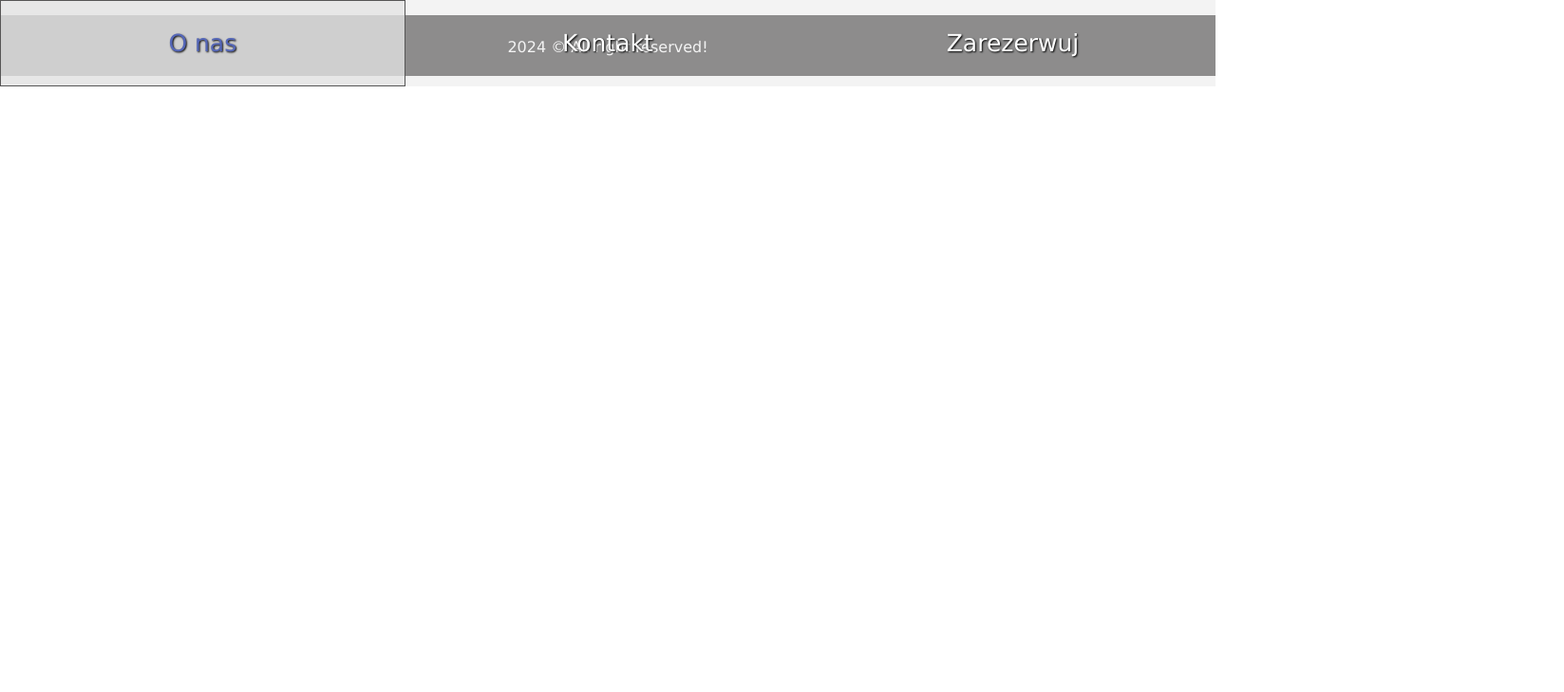
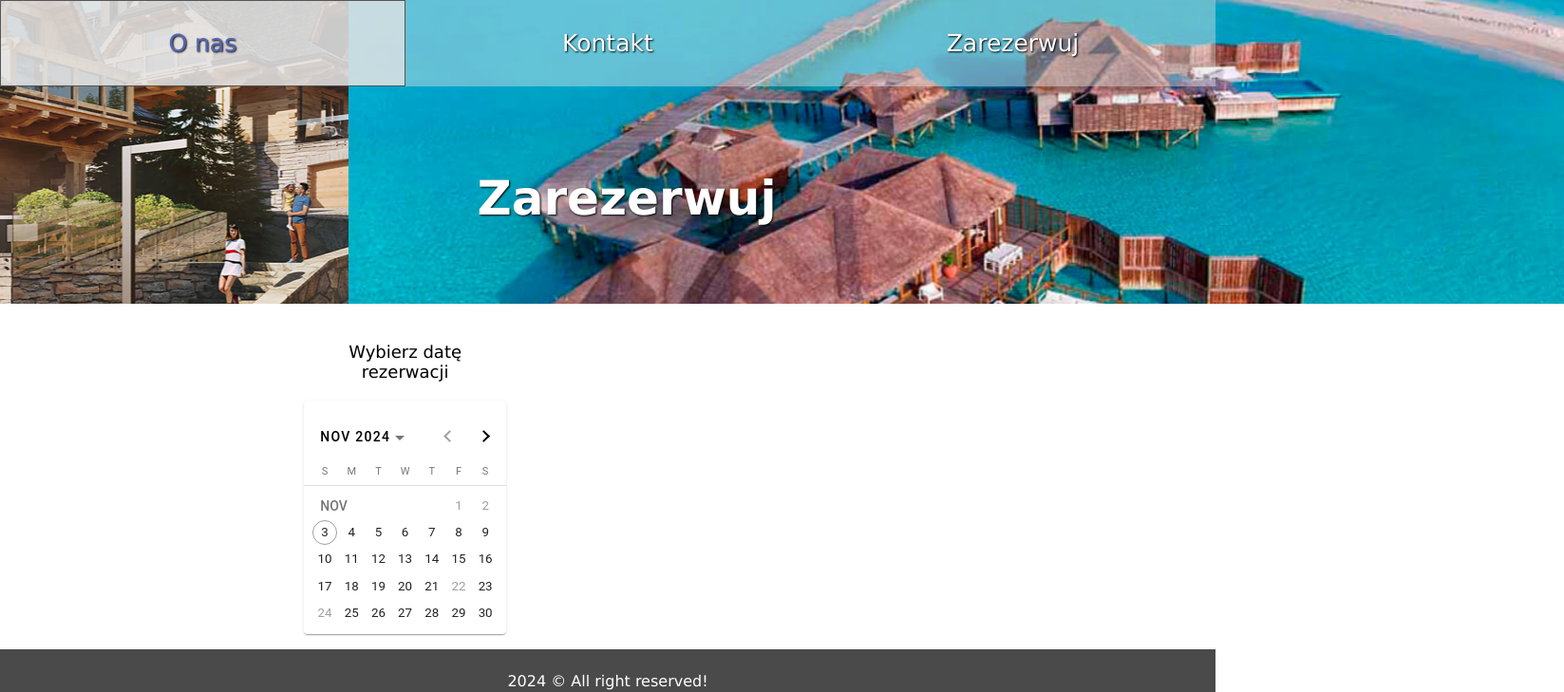
Before and after one commit to dtrybuch/dtrybuch.github.io, an Angular app: page /reservation in a window 1280 px wide. Before the commit this address led to /. Shown: the top 729 px of the page at 95% size, 1647 px wide, since content can reach past the window. Built offline with nearby package versions, Linux system fonts and the light colour scheme.

Commit message:
add calendar

```diff
--- a/package.json
+++ b/package.json
@@ -15,6 +15,7 @@
     "@angular/compiler": "^16.1.0",
     "@angular/core": "^16.1.0",
     "@angular/forms": "^16.1.0",
+    "@angular/material": "^16.1.0",
     "@angular/platform-browser": "^16.1.0",
     "@angular/platform-browser-dynamic": "^16.1.0",
     "@angular/router": "^16.1.0",
--- a/src/app/app-routing.module.ts
+++ b/src/app/app-routing.module.ts
@@ -1,9 +1,11 @@
 import { NgModule } from '@angular/core';
 import { RouterModule, Routes } from '@angular/router';
 import { HomePageComponent } from './home-page/home-page.component';
+import { ReservationPageComponent } from './reservation-page/reservation-page.component';
 
 const routes: Routes = [
   {path: '', component: HomePageComponent},
+  {path: 'reservation', component: ReservationPageComponent},
 ];
 
 @NgModule({
--- a/src/app/menu/menu.component.html
+++ b/src/app/menu/menu.component.html
@@ -1,5 +1,5 @@
 <div class="row sticky-row">
     <div class="col-4 menu scrolled-disappear"><a routerLink="/">O nas</a></div>
     <div class="col-4 menu scrolled-disappear"><a href="#contact">Kontakt</a></div>
-    <div class="col-4 menu scrolled-left"><a href="#reservation">Zarezerwuj</a></div>
+    <div class="col-4 menu scrolled-left"><a routerLink="reservation">Zarezerwuj</a></div>
 </div>
--- /dev/null
+++ b/src/app/reservation-page/reservation-page.component.html
@@ -0,0 +1,15 @@
+<app-small-slider [centerName]="title"></app-small-slider>
+
+<div class="row reservation-row">
+    <div class="col-3"></div>
+    <div class="col-2" style="text-align: center;">
+        <div class="title">
+            Wybierz datę rezerwacji
+        </div>
+        <mat-card>
+            <mat-calendar (selectedChange)="_onSelectedChange($event)"
+              [selected]="selectedDateRange" [dateFilter]="myFilter" [minDate]="minDate" [maxDate]="maxDate">
+            </mat-calendar>
+        </mat-card>
+    </div>
+</div>
--- /dev/null
+++ b/src/app/reservation-page/reservation-page.component.scss
@@ -0,0 +1,9 @@
+
+.reservation-row {
+    margin-top: 5vh;
+}
+
+.title {
+    margin-bottom: 20px;
+    font-size: large;
+}
--- /dev/null
+++ b/src/app/reservation-page/reservation-page.component.ts
@@ -0,0 +1,79 @@
+
+import { ChangeDetectionStrategy, Component } from '@angular/core';
+import { FormControl, FormGroup, FormsModule, ReactiveFormsModule } from '@angular/forms';
+import { DateRange, DefaultMatCalendarRangeStrategy, MAT_DATE_RANGE_SELECTION_STRATEGY } from '@angular/material/datepicker';
+
+export const MY_FORMATS = {
+  parse: {
+    dateInput: 'LL',
+  },
+  display: {
+    dateInput: 'LL',
+    monthYearLabel: 'MMM YYYY',
+    dateA11yLabel: 'LL',
+    monthYearA11yLabel: 'MMMM YYYY',
+  },
+};
+
+@Component({
+  selector: 'app-reservation-page',
+  templateUrl: './reservation-page.component.html',
+  styleUrls: ['./reservation-page.component.scss'],
+  changeDetection: ChangeDetectionStrategy.OnPush,
+  providers: [
+    {
+      provide: MAT_DATE_RANGE_SELECTION_STRATEGY,
+      useClass: DefaultMatCalendarRangeStrategy,
+    },
+  ],
+})
+export class ReservationPageComponent {
+  title: string = "Zarezerwuj";
+
+  selectedDateRange!: DateRange<Date>;
+
+  calendarMaxDate: Date = new Date(8640000000000000);
+
+  reservedDates: Date[] = [new Date(2024, 10, 24), new Date(2024, 10, 22)].sort((a,b) => a.getTime() - b.getTime());
+
+  tmpReservedDates: Date[] = this.reservedDates;
+
+  maxDate = this.calendarMaxDate;
+
+  minDate = new Date();
+
+  _onSelectedChange(date: Date | null): void {
+    if (date) {
+      if (
+        date &&
+        this.selectedDateRange &&
+        this.selectedDateRange.start &&
+        date > this.selectedDateRange.start &&
+        !this.selectedDateRange.end
+      ) {
+        this.selectedDateRange = new DateRange(
+          this.selectedDateRange.start,
+          date
+        );
+        this.maxDate = this.calendarMaxDate;
+        this.tmpReservedDates = this.reservedDates;
+      } else {
+        this.selectedDateRange = new DateRange(date, null);
+        let filteredReservation = this.tmpReservedDates.filter(reserveDate => date?.getTime() < reserveDate.getTime())
+        this.maxDate = filteredReservation[0];
+        this.tmpReservedDates = this.tmpReservedDates.filter(reserveDate => reserveDate != filteredReservation[0]);
+     }
+    }
+  }
+
+  myFilter = (d: Date | null): boolean => {
+    const day = d || new Date();
+    return this.tmpReservedDates.every(date => date.getTime() !== day.getTime());;
+  };
+
+  addDays(date: Date, days: number) {
+    var result = new Date(date);
+    result.setDate(result.getDate() + days);
+    return result;
+  }
+}
--- a/src/app/slider/slider.component.html
+++ b/src/app/slider/slider.component.html
@@ -5,6 +5,6 @@
     <div class="slide"></div>
     <div class="slide"></div>
     <div class="row center-row">
-        <div class="col-12 center-row">{{centerName}}</div>
+        <div class="col-12">{{centerName}}</div>
     </div>
 </div>
--- a/src/app/small-slider/small-slider.component.html
+++ b/src/app/small-slider/small-slider.component.html
@@ -6,6 +6,6 @@
     <div class="slide"></div>
 </div>
 
-<div class="row center-row">
+<div class="row center-row small-row">
     <div class="col-12 title">{{centerName}}</div>
 </div>
--- a/src/app/small-slider/small-slider.component.scss
+++ b/src/app/small-slider/small-slider.component.scss
@@ -10,9 +10,13 @@
 
 .title {
     font-weight: bold;
-    color: black;
+    color: white;
     text-align: center;
     font-size: 50px;
-    text-shadow: 1px 1px 2px gray;
+    text-shadow: 1px 1px 2px black;
     margin: 20px;
 }
+
+.small-row {
+    top: 20% !important;
+}
--- a/src/styles.scss
+++ b/src/styles.scss
@@ -1,3 +1,5 @@
+@import "~@angular/material/prebuilt-themes/indigo-pink.css";
+
 /* You can add global styles to this file, and also import other style files */
 * {
     box-sizing: border-box;
```
Also changed, not shown: src/app/app.module.ts (+23 -4 lines), 2 other files (tests, documents, lock files or other folders).
